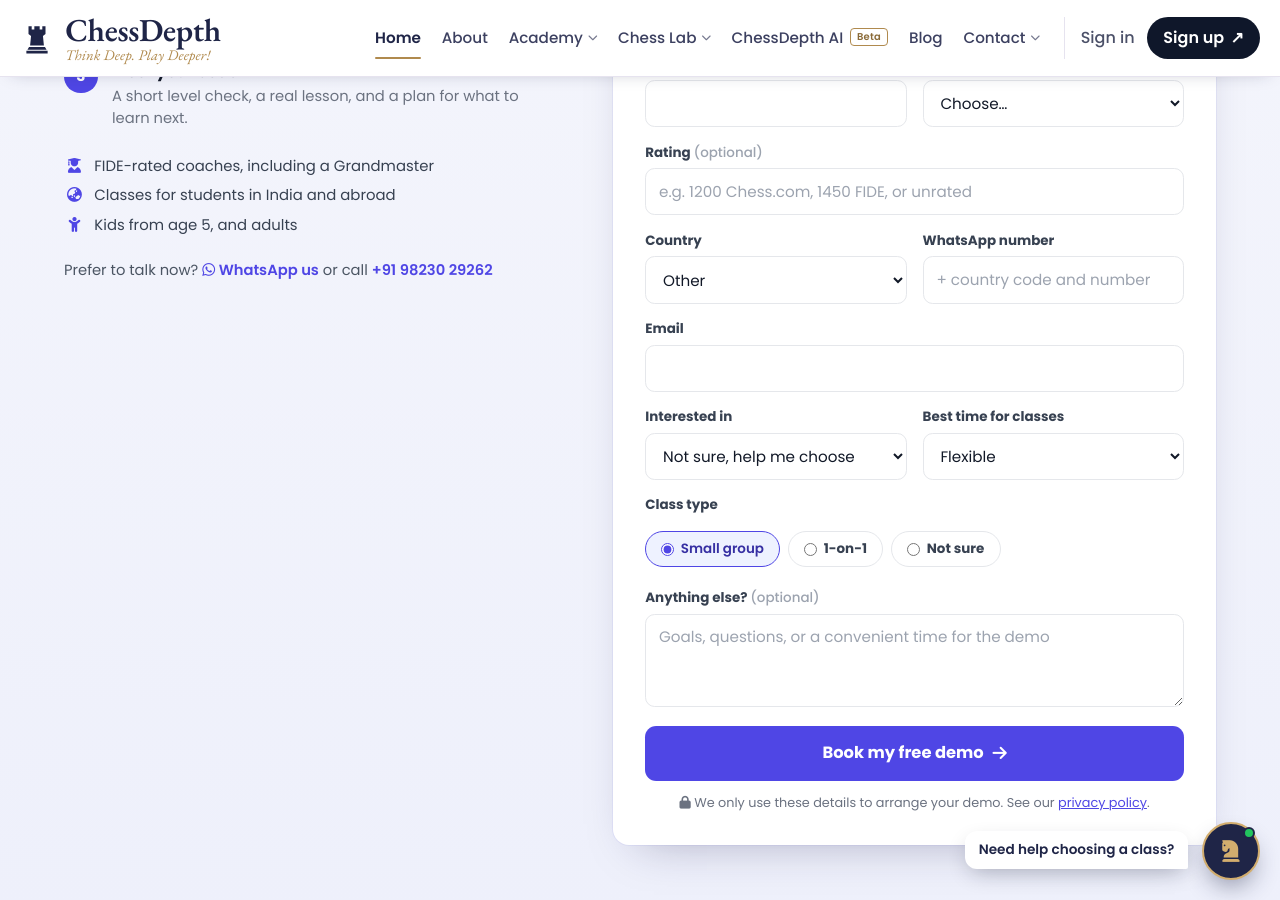
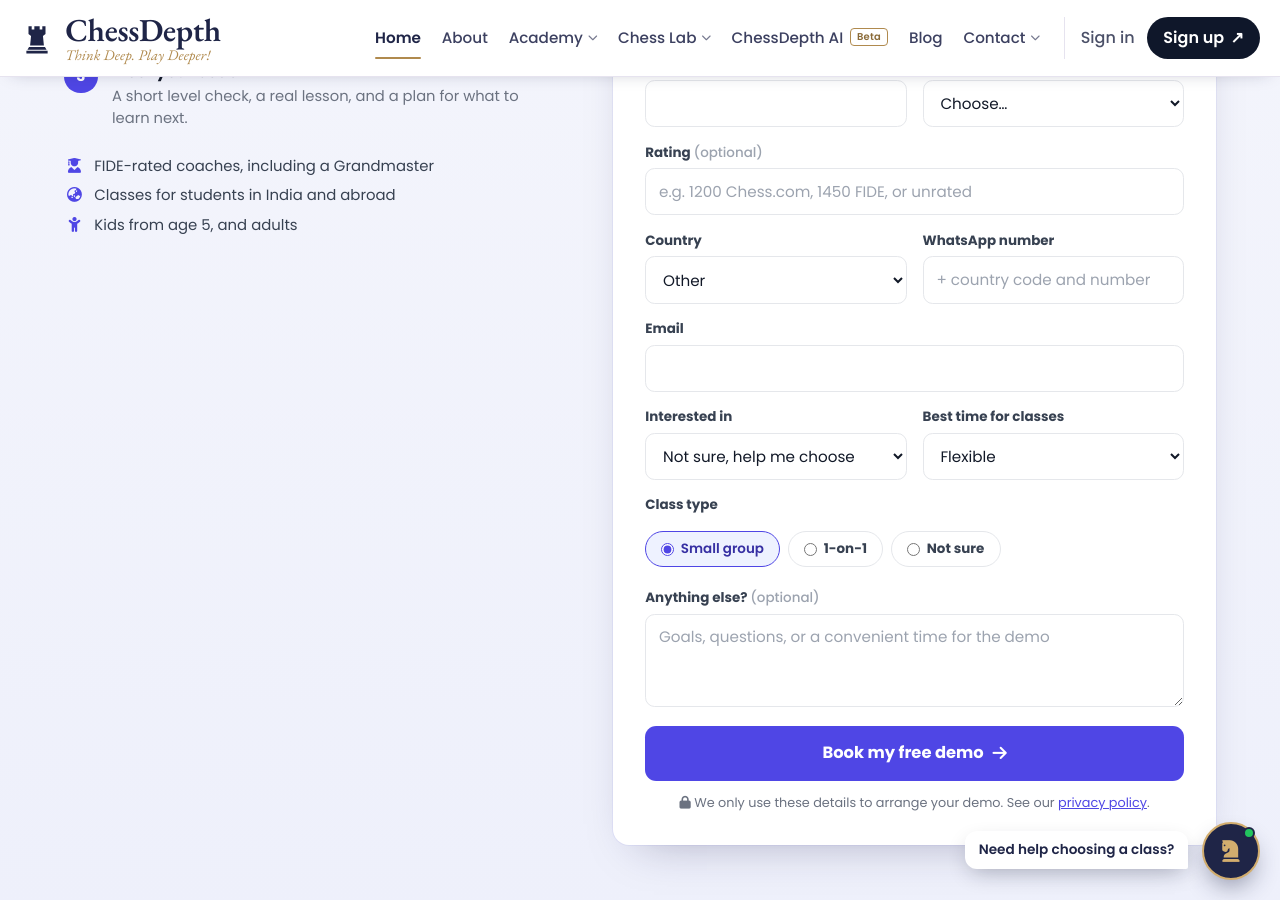
Before and after one commit to Sourabhjoshi1/Chess-Depth, a Jekyll site: the page built from index.html, in a window 1280 px wide and 900 px high, scrolled down 5376 px. Built offline with Jekyll 4.4.1, drawn with Linux system fonts in a browser that asks for light colours; comment, search, counter and statistics services are not loaded.

Commit message:
Home page: remove the 'Prefer to talk now?' WhatsApp/call line under the demo form
Co-Authored-By: Claude Opus 5.5 <noreply@anthropic.com>
Claude-Session: https://claude.ai/code/session_017ZwxdNZGtw2tXrZdE2ZP9f

```diff
--- a/_includes/demo-form.html
+++ b/_includes/demo-form.html
@@ -15,7 +15,9 @@
         <li><i class="fas fa-globe-asia"></i> Classes for students in India and abroad</li>
         <li><i class="fas fa-child"></i> Kids from age 5, and adults</li>
       </ul>
+      {%- unless include.no_alt %}
       <p class="cd-demo-alt">Prefer to talk now? <a href="{{ wa }}" target="_blank" rel="noopener noreferrer"><i class="fab fa-whatsapp"></i> WhatsApp us</a> or call <a href="tel:+{{ site.contact.phone_intl }}">{{ site.contact.phone_display }}</a></p>
+      {%- endunless %}
     </div>
 
     <div class="cd-demo-card">
--- a/index.html
+++ b/index.html
@@ -197,7 +197,7 @@ faq:
 
   <div class="cd-faq-section">{% include faq.html title="Questions about ChessDepth" %}</div>
 
-  {% include demo-form.html %}
+  {% include demo-form.html no_alt=true %}
 
 
 
```
